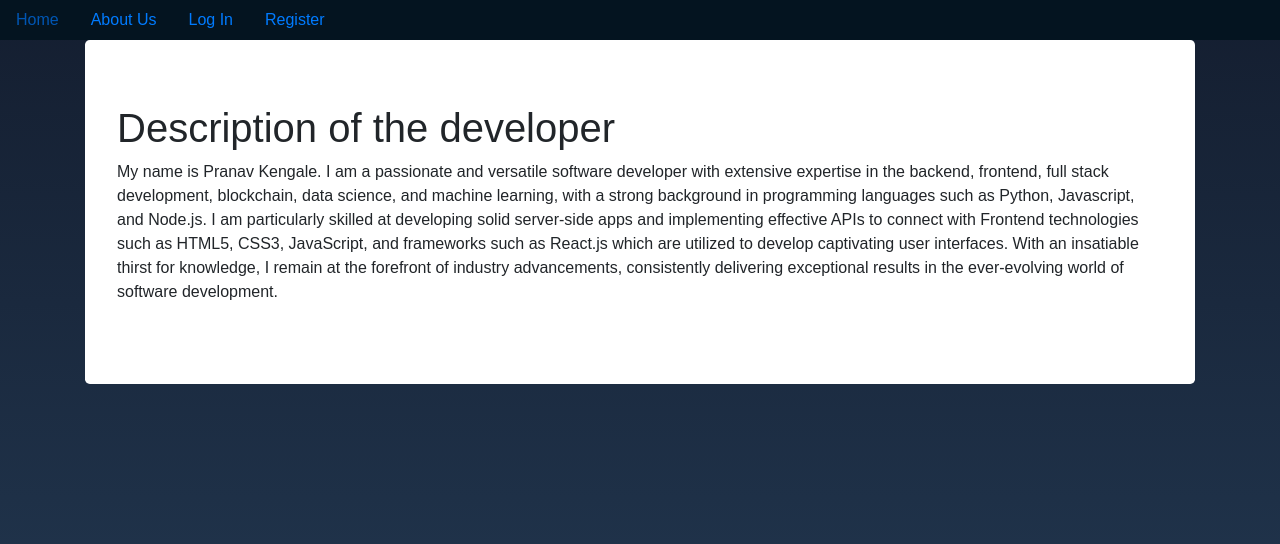
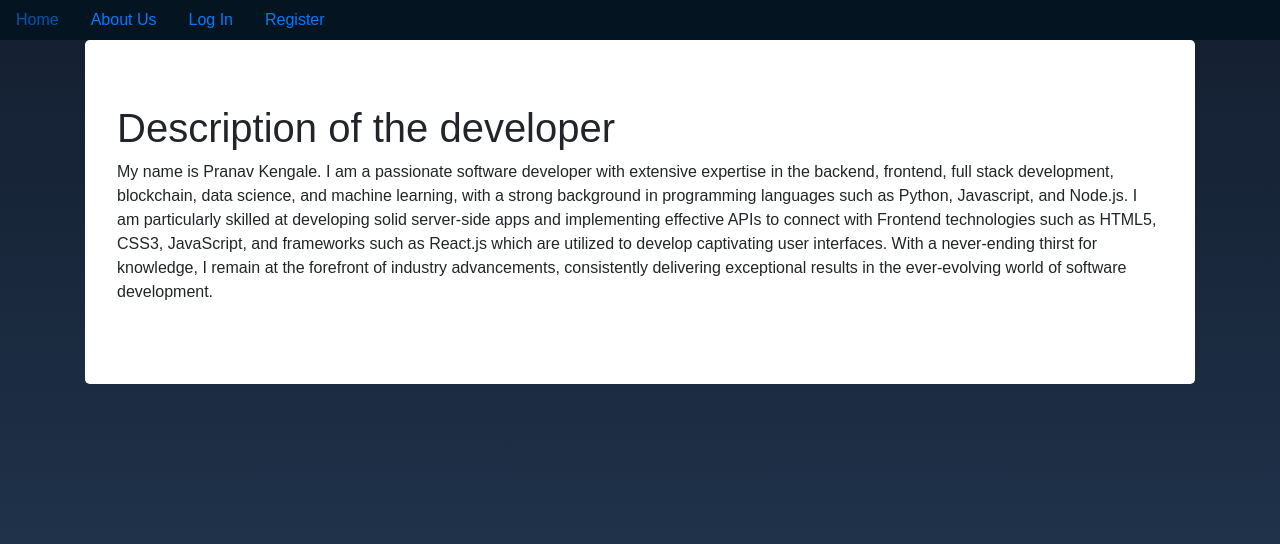
Before and after one commit to PranavAKengale/Blogging_Website, a Flask app: page /info in a window 1280 px wide. Shown: the top 544 px of the page. Run offline with Flask 3, Linux system fonts and the light colour scheme; some libraries are stand-ins or nearby versions.

Commit message:
Update info.html

```diff
--- a/company_blog/templates/info.html
+++ b/company_blog/templates/info.html
@@ -3,7 +3,7 @@
 
 <div class="jumbotron bg-white">
     <h1>Description of the developer</h1>
-    <p>My name is Pranav Kengale. I am a passionate and versatile software developer with extensive expertise in the backend, frontend, full stack development, blockchain, data science, and machine learning, with a strong background in programming languages such as Python, Javascript, and Node.js. I am particularly skilled at developing solid server-side apps and implementing effective APIs to connect with Frontend technologies such as HTML5, CSS3, JavaScript, and frameworks such as React.js which are utilized to develop captivating user interfaces. With an insatiable thirst for knowledge, I remain at the forefront of industry advancements, consistently delivering exceptional results in the ever-evolving world of software development.</p>
+    <p>My name is Pranav Kengale. I am a passionate software developer with extensive expertise in the backend, frontend, full stack development, blockchain, data science, and machine learning, with a strong background in programming languages such as Python, Javascript, and Node.js. I am particularly skilled at developing solid server-side apps and implementing effective APIs to connect with Frontend technologies such as HTML5, CSS3, JavaScript, and frameworks such as React.js which are utilized to develop captivating user interfaces. With a never-ending thirst for knowledge, I remain at the forefront of industry advancements, consistently delivering exceptional results in the ever-evolving world of software development.</p>
 </div>
 
 {% endblock  %}
```
